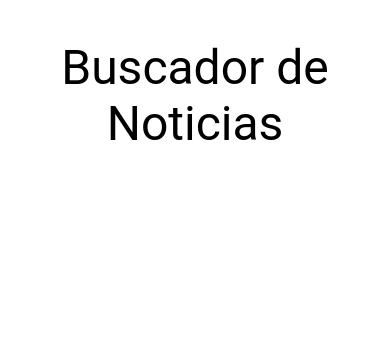
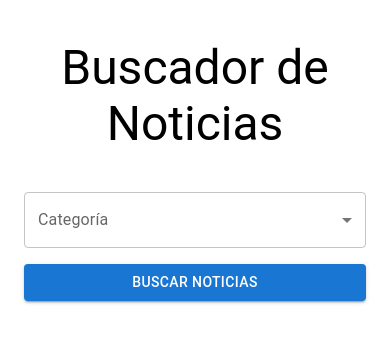
Before and after one commit to zassory/noticiasapi, a React app: page / in a window 390 px wide. Shown: the top 342 px of the page. Built offline with nearby package versions, Linux system fonts and the light colour scheme; the HTML template or start-up script is replaced by a standard one.

Commit message:
Formulario con grid y media query

```diff
--- a/src/App.jsx
+++ b/src/App.jsx
@@ -1,5 +1,5 @@
 import { Container , Grid , Typography } from '@mui/material';
-
+import { Formulario } from './components/Formulario';
 
 function App() {
 
@@ -11,6 +11,19 @@
         Buscador de Noticias
       </Typography>
     </header>
+
+    <Grid
+        container
+        direction="row"
+        justifyContent="center"
+        alignItems="center"
+      >
+      <Grid item xs={12} md={6} lg={4}>
+
+        <Formulario />
+      </Grid>
+    </Grid>
+
    </Container>
   )
 }
--- /dev/null
+++ b/src/components/Formulario.jsx
@@ -0,0 +1,46 @@
+import { FormControl , InputLabel, Select, MenuItem, Button, Box } from "@mui/material";
+
+const CATEGORIAS = [
+    { value: 'general', label: 'General'},
+    { value: 'business', label: 'Negocios'},
+    { value: 'entertainment', label: 'Entretenimiento'},
+    { value: 'health', label: 'Salud'},
+    { value: 'science', label: 'Ciencia'},
+    { value: 'sports', label: 'Deportes'},
+    { value: 'technology', label: 'Tecnología'},
+]
+
+export const Formulario = () => {
+  return (
+    <form>
+        <FormControl fullWidth>
+            <InputLabel>Categoría</InputLabel>
+            <Select
+                label="Categoría"
+            >
+                {CATEGORIAS.map( categoria => (
+                    <MenuItem
+                        key={categoria.value}
+                        value={categoria.value}
+                    >
+                        {categoria.label}
+                    </MenuItem>
+                ))}
+
+            </Select>
+
+            <Box sx={{marginTop: 2}}>
+                <Button
+                    fullWidth
+                    variant='contained'
+                    color="primary"
+                >
+                    Buscar Noticias
+                </Button>
+            </Box>
+
+
+        </FormControl>
+    </form>
+  )
+}
```
